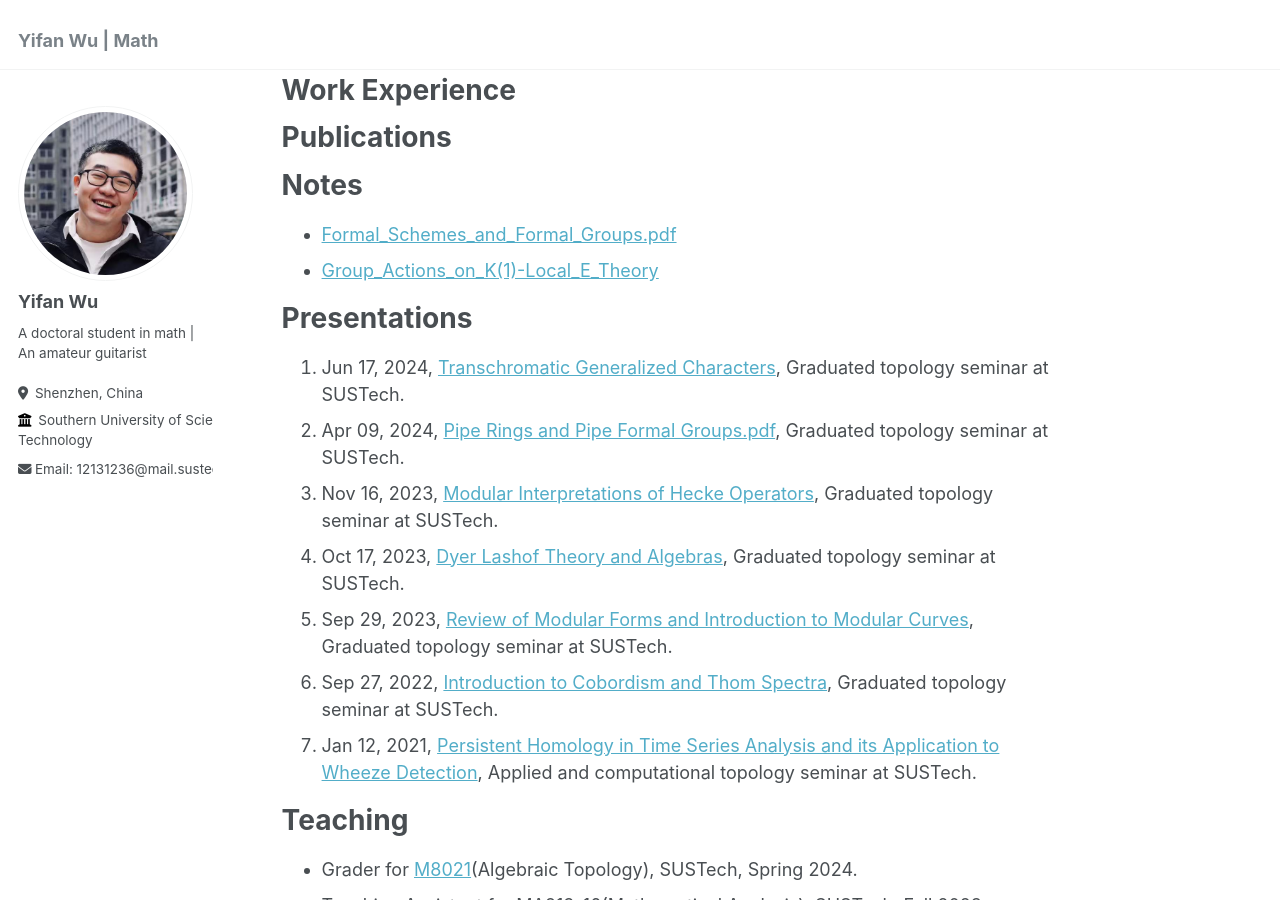
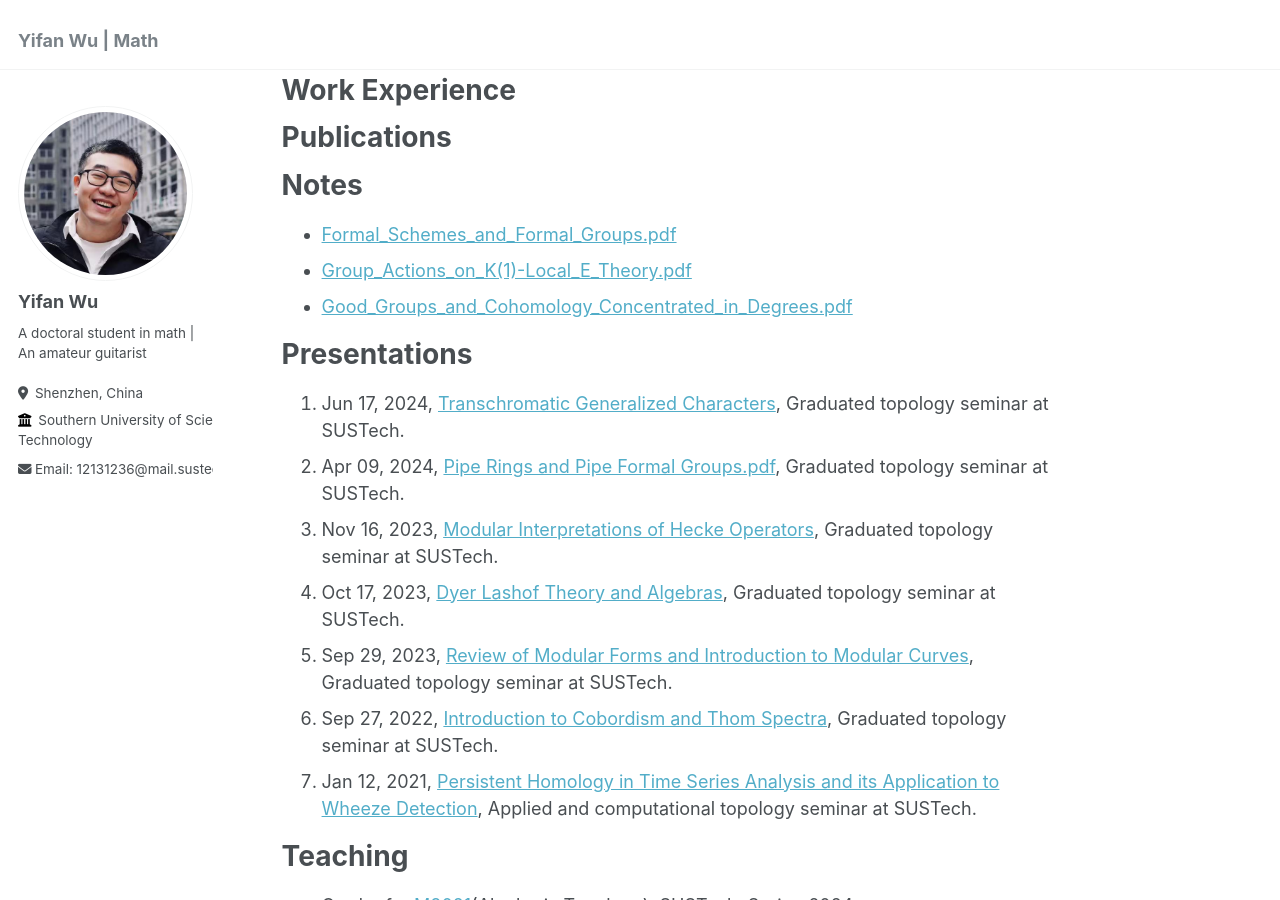
Before and after one commit to Wuyf19970105/Wuyf19970105.github.io, a Jekyll site: the page built from _pages/about.md, in a window 1280 px wide and 900 px high, scrolled down 1261 px. Built offline with Jekyll 4.4.1, drawn with Linux system fonts in a browser that asks for light colours.

Commit message:
Update about.md
Signed-off-by: Yifan Wu <148335396+Wuyf19970105@users.noreply.github.com>

```diff
--- a/_pages/about.md
+++ b/_pages/about.md
@@ -44,7 +44,8 @@ Publications
 Notes
 ======
 * [Formal_Schemes_and_Formal_Groups.pdf](https://Wuyf19970105.github.io/files/Formal_Schemes_and_Formal_Groups.pdf)
-* [Group_Actions_on_K(1)-Local_E_Theory](https://Wuyf19970105.github.io/files/Group_actions_on_K(1)-local_E_theory.pdf)
+* [Group_Actions_on_K(1)-Local_E_Theory.pdf](https://Wuyf19970105.github.io/files/Group_actions_on_K(1)-local_E_theory.pdf)
+* [Good_Groups_and_Cohomology_Concentrated_in_Degrees.pdf](https://Wuyf19970105.github.io/files/Good_Groups_and_Cohomology_Concentrated_in_Degrees.pdf)
 
 Presentations
 ======
```
